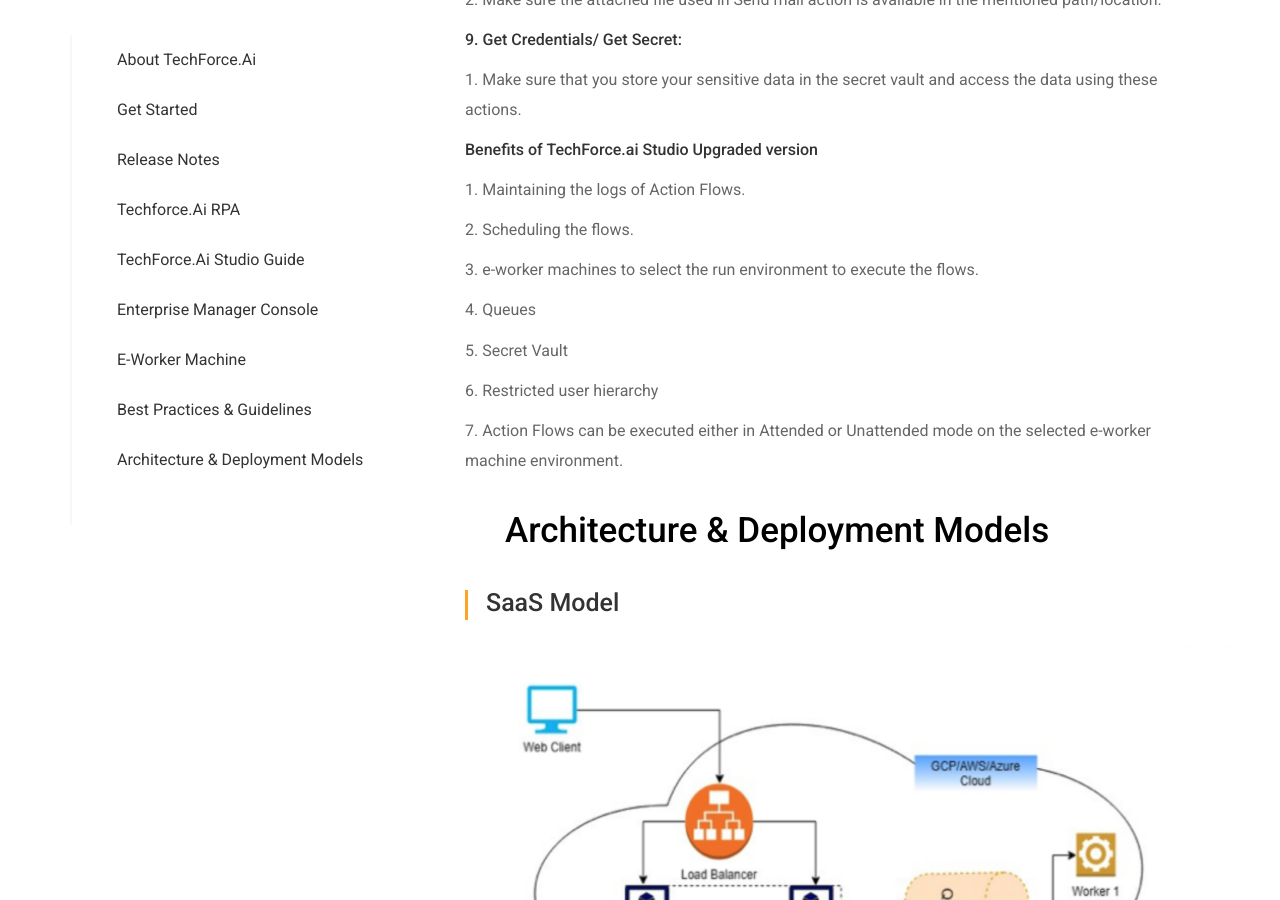
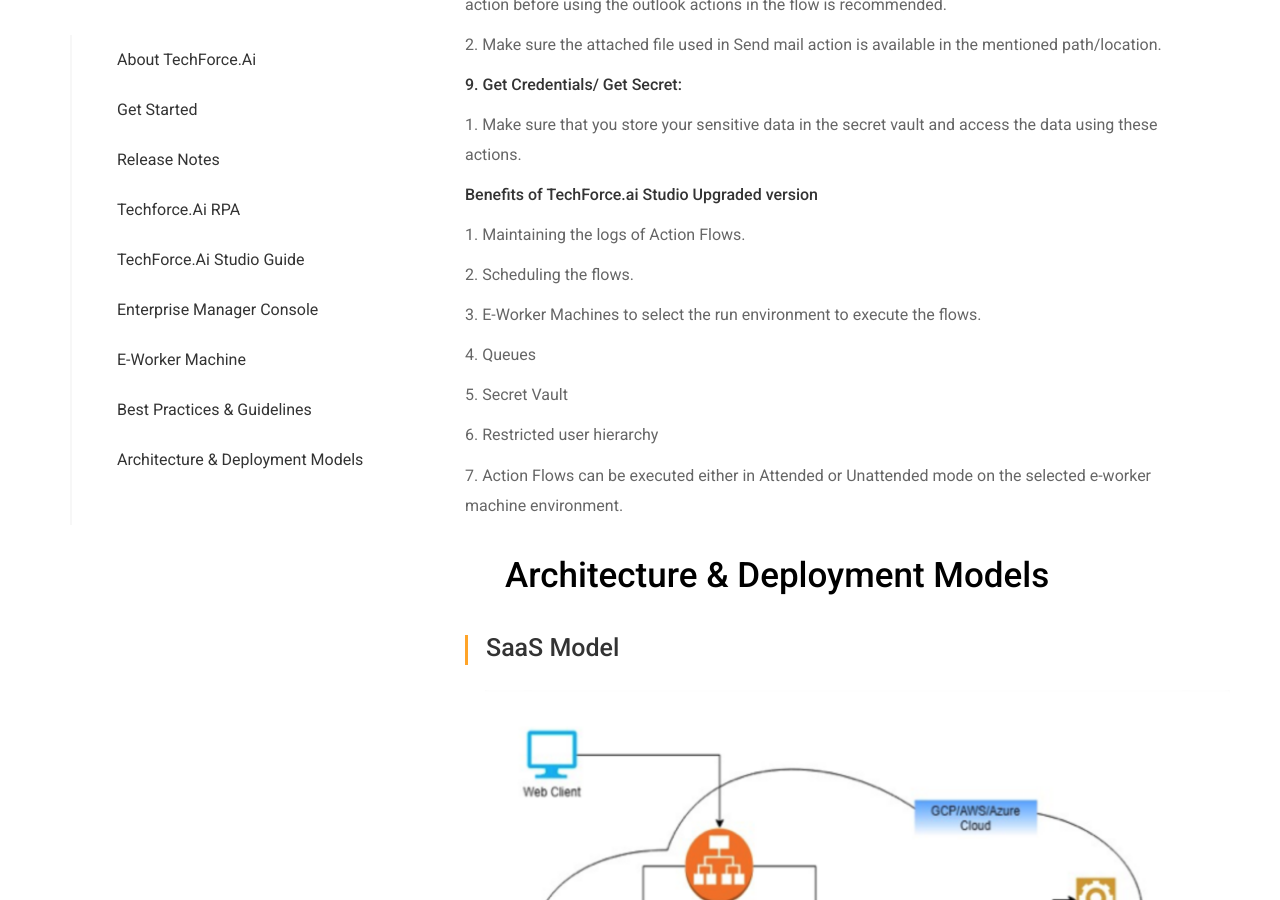
Before and after one commit to digitamizers/Documentation, a Jekyll site: the page built from index.md, in a window 1280 px wide and 900 px high, scrolled down 100449 px. Built offline with Jekyll 4.4.1, drawn with Linux system fonts in a browser that asks for light colours; some of the changed text lies outside the part shown.

Commit message:
Merge pull request #338 from digitamizers/pssp uheuhue

```diff
--- a/_layouts/default.html
+++ b/_layouts/default.html
@@ -976,7 +976,7 @@
                               <p>5.	 Go to your registered email and click on the verification link to complete the email verification process.</p>
                              <img src="{{ '/assets/images/doc-img115.png' | relative_url }}" alt="image" style="width:600px;text-align:center;border:1px solid green;margin-left:15%;margin-top:10px;margin-bottom:10px;">
                              <p>6.	Once you login to the e-manager console, you will find the Download Studio button at the top right corner. Click on the button to start downloading.</p>
-                             <img src="{{ '/assets/images/doc-img116.png' | relative_url }}" alt="image" style="text-align:center;border:1px solid green;margin-left:0%;margin-top:10px;margin-bottom:10px;">
+                             <img src="{{ '/assets/images/doc-img58.png' | relative_url }}" alt="image" style="text-align:center;border:1px solid green;margin-left:0%;margin-top:10px;margin-bottom:10px;">
                            </div>
 
                            <div id="InstallationInstructions"  class="page-section">
@@ -2486,7 +2486,7 @@
                           <p> Choose the “Action Flow" that you want to Schedule.</p>
                           <h5><span class="numbers">3.</span> Reserved</h5>
                           <p>Select the e-worker machine in which the execution should be done.</p>
-                          <h5><span class="numbers">4.</span> E-Workers Machine</h5>
+                          <h5><span class="numbers">4.</span> E-Worker Machine</h5>
                           <p>Select the e-worker machine in which the execution should be done.</p>
                           <h5><span class="numbers">5.</span> Browser option</h5>
                           <p>Select the Browser option to execute in Chrome, Mozilla Firefox, Microsoft Edge, or headless mode.</p>
@@ -2761,7 +2761,7 @@
                             <h5>Benefits of TechForce.ai Studio Upgraded version </h5>
                             <p>1.	Maintaining the logs of Action Flows.</p>
                             <p>2.	Scheduling the flows.</p>
-                            <p>3.	e-worker machines to select the run environment to execute the flows.</p>
+                            <p>3.	E-Worker Machines to select the run environment to execute the flows.</p>
                             <p>4.	Queues</p>
                             <p>5. Secret Vault</p>
                             <p>6.	Restricted user hierarchy</p>
```
Also changed, not shown: other parts of _layouts/default.html (+2 -2 lines), assets/images/doc-img52.png, assets/images/doc-img58.png, assets/images/doc-img59.png, assets/images/doc-img64.png, assets/images/doc-img65.png, assets/images/doc-img66.png, assets/images/doc-img67.png, assets/images/doc-img73.png, assets/images/doc-img81.png, assets/images/doc-img83.png, assets/images/doc-img84.png.
